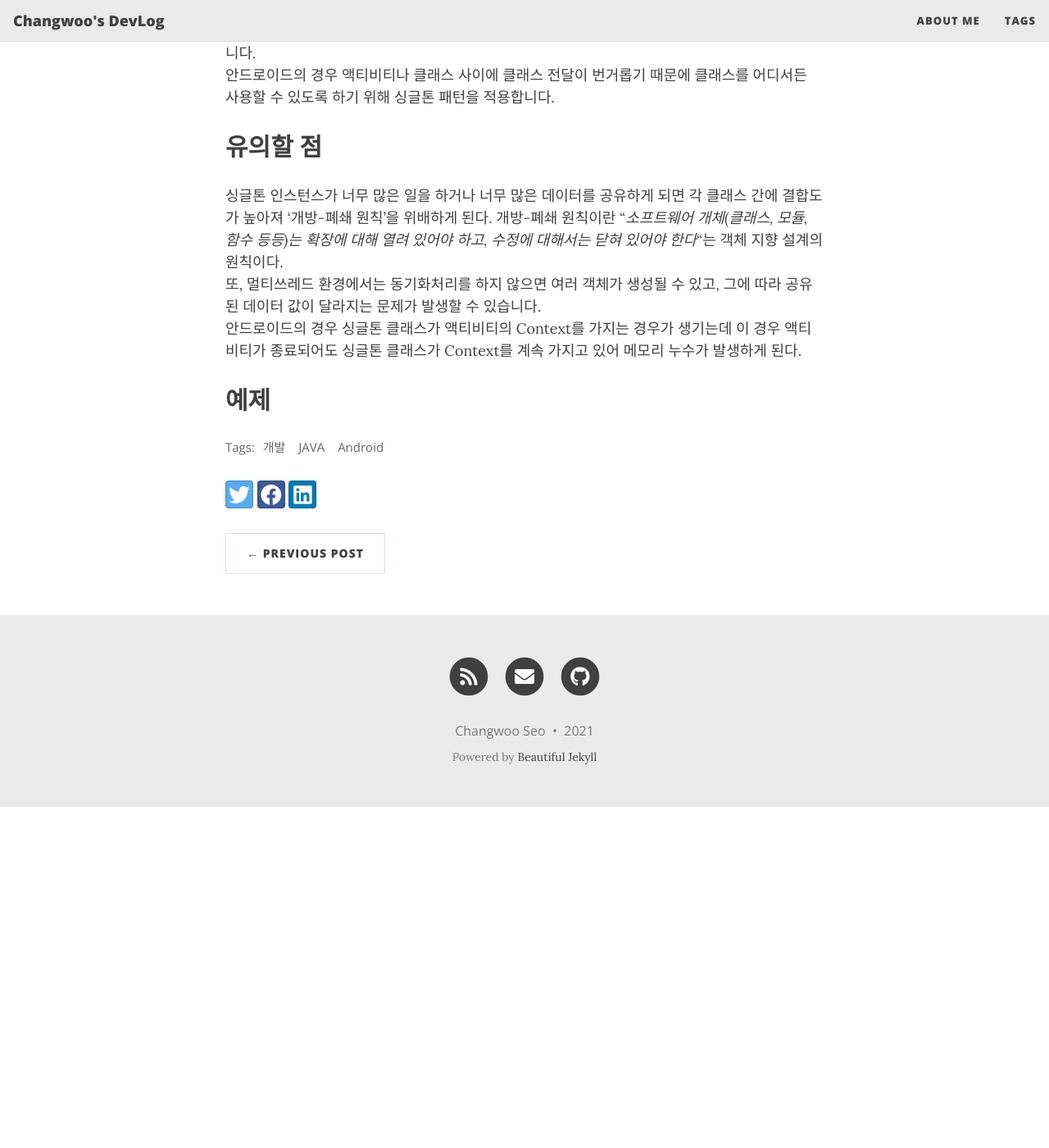
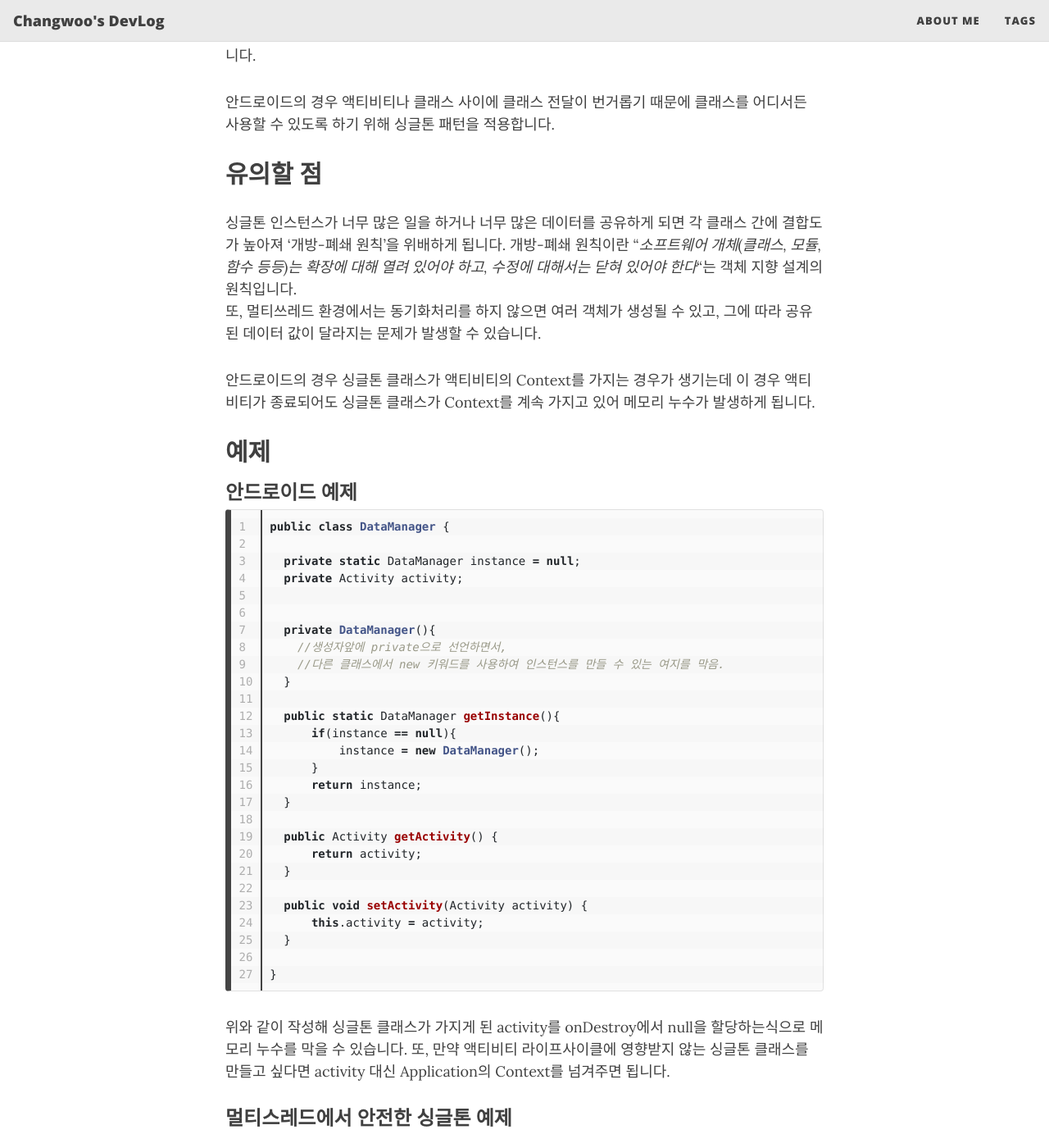
Before and after one commit to scw3812/scw3812.github.io, a Jekyll site: the page built from _posts/2021-01-03-singleton.md, in a window 1280 px wide and 1400 px high, scrolled down 761 px. Shown: the whole window at 82% size. Built offline with Jekyll 4.4.1, drawn with Linux system fonts in a browser that asks for light colours; nearby versions of some CDN libraries; before the commit the page ends 1745 px from its top, so only the background shows below that; some of the changed text lies outside the part shown.

Commit message:
Update 2021-01-03-singleton.md

```diff
--- a/_posts/2021-01-03-singleton.md
+++ b/_posts/2021-01-03-singleton.md
@@ -13,24 +13,64 @@ tags: [개발, JAVA, Android]
 싱글톤 패턴(Singleton Pattern)이란 애플리케이션이 실행될 때 어떤 클래스가 최초 한번만 메모리를 할당(**static**)하고,
 그 메모리에 인스턴스를 만들어 사용하는 패턴입니다. 한번 생성한 인스턴스를 계속해서 재사용하는 패턴으로 자바의 경우 생성자를
 private으로 선언하고, getInstance() 메서드로 객체를 반환하는 식으로 만듭니다.
-안드로이드의 경우에는 SharedPreferences 사용 클래스, Application 클래스 등에 적용하는 경우가 많습니다.
+
+안드로이드의 경우 SharedPreferences 사용 클래스, Application 클래스 등에 사용합니다.
 
 ## 사용하는 이유
 
 우선 인스턴스를 매번 새로 생성하지 않아 메모리 낭비를 방지할 수 있습니다. 그리고 전역으로 만들어진 인스턴스이기 때문에 모든
 애플리케이션 영역에서 같은 데이터를 공유할 수 있습니다. 또, 싱글톤 클래스를 한번 만들고 나면 재사용하기 때문에 첫 생성 이후에는
 성능이 좋아진다는 장점도 있습니다.
+
 안드로이드의 경우 액티비티나 클래스 사이에 클래스 전달이 번거롭기 때문에 클래스를 어디서든 사용할 수 있도록 하기 위해 싱글톤
 패턴을 적용합니다.
 
 ## 유의할 점
 
 싱글톤 인스턴스가 너무 많은 일을 하거나 너무 많은 데이터를 공유하게 되면 각 클래스 간에 결합도가 높아져 '개방-폐쇄 원칙'을
-위배하게 된다. 개방-폐쇄 원칙이란 "_소프트웨어 개체(클래스, 모듈, 함수 등등)는 확장에 대해 열려 있어야 하고, 수정에 대해서는
-닫혀 있어야 한다_"는 객체 지향 설계의 원칙이다.
+위배하게 됩니다. 개방-폐쇄 원칙이란 "_소프트웨어 개체(클래스, 모듈, 함수 등등)는 확장에 대해 열려 있어야 하고, 수정에 대해서는
+닫혀 있어야 한다_"는 객체 지향 설계의 원칙입니다.
 또, 멀티쓰레드 환경에서는 동기화처리를 하지 않으면 여러 객체가 생성될 수 있고, 그에 따라 공유된 데이터 값이 달라지는 문제가
 발생할 수 있습니다.
+
 안드로이드의 경우 싱글톤 클래스가 액티비티의 Context를 가지는 경우가 생기는데 이 경우 액티비티가 종료되어도 싱글톤 클래스가
-Context를 계속 가지고 있어 메모리 누수가 발생하게 된다.
+Context를 계속 가지고 있어 메모리 누수가 발생하게 됩니다.
 
 ## 예제
+
+### 안드로이드 예제
+
+{% highlight javascript linenos %}
+public class DataManager {
+
+  private static DataManager instance = null;
+  private Activity activity;
+
+
+  private DataManager(){
+    //생성자앞에 private으로 선언하면서,
+    //다른 클래스에서 new 키워드를 사용하여 인스턴스를 만들 수 있는 여지를 막음.
+  }
+
+  public static DataManager getInstance(){
+      if(instance == null){
+          instance = new DataManager();
+      }
+      return instance;
+  }
+
+  public Activity getActivity() {
+      return activity;
+  }
+
+  public void setActivity(Activity activity) {
+      this.activity = activity;
+  }
+
+}
+{% endhighlight %}
+
+위와 같이 작성해 싱글톤 클래스가 가지게 된 activity를 onDestroy에서 null을 할당하는식으로 메모리 누수를 막을 수 있습니다.
+또, 만약 액티비티 라이프사이클에 영향받지 않는 싱글톤 클래스를 만들고 싶다면 activity 대신 Application의 Context를 넘겨주면 됩니다.
+
+### 멀티스레드에서 안전한 싱글톤 예제
```
